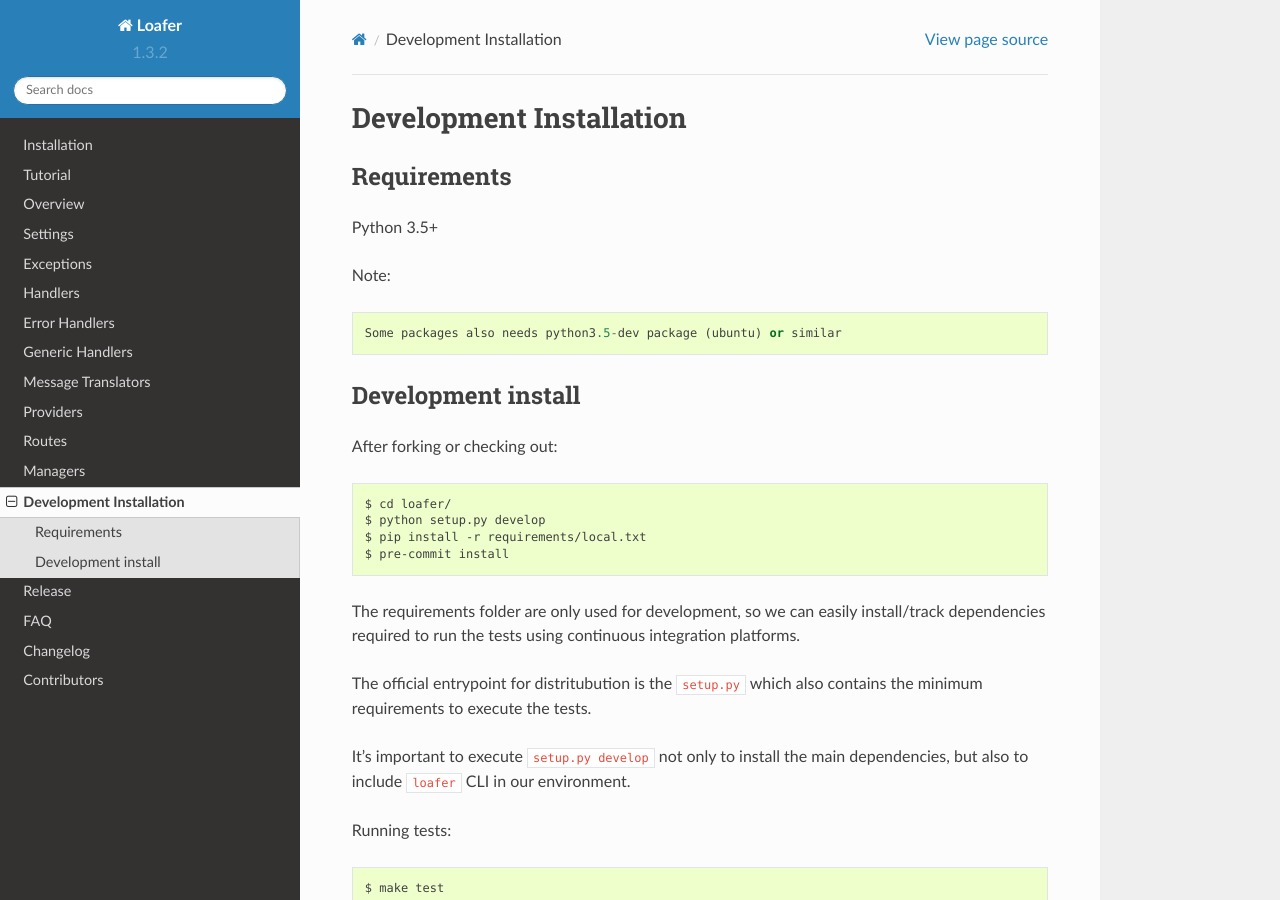
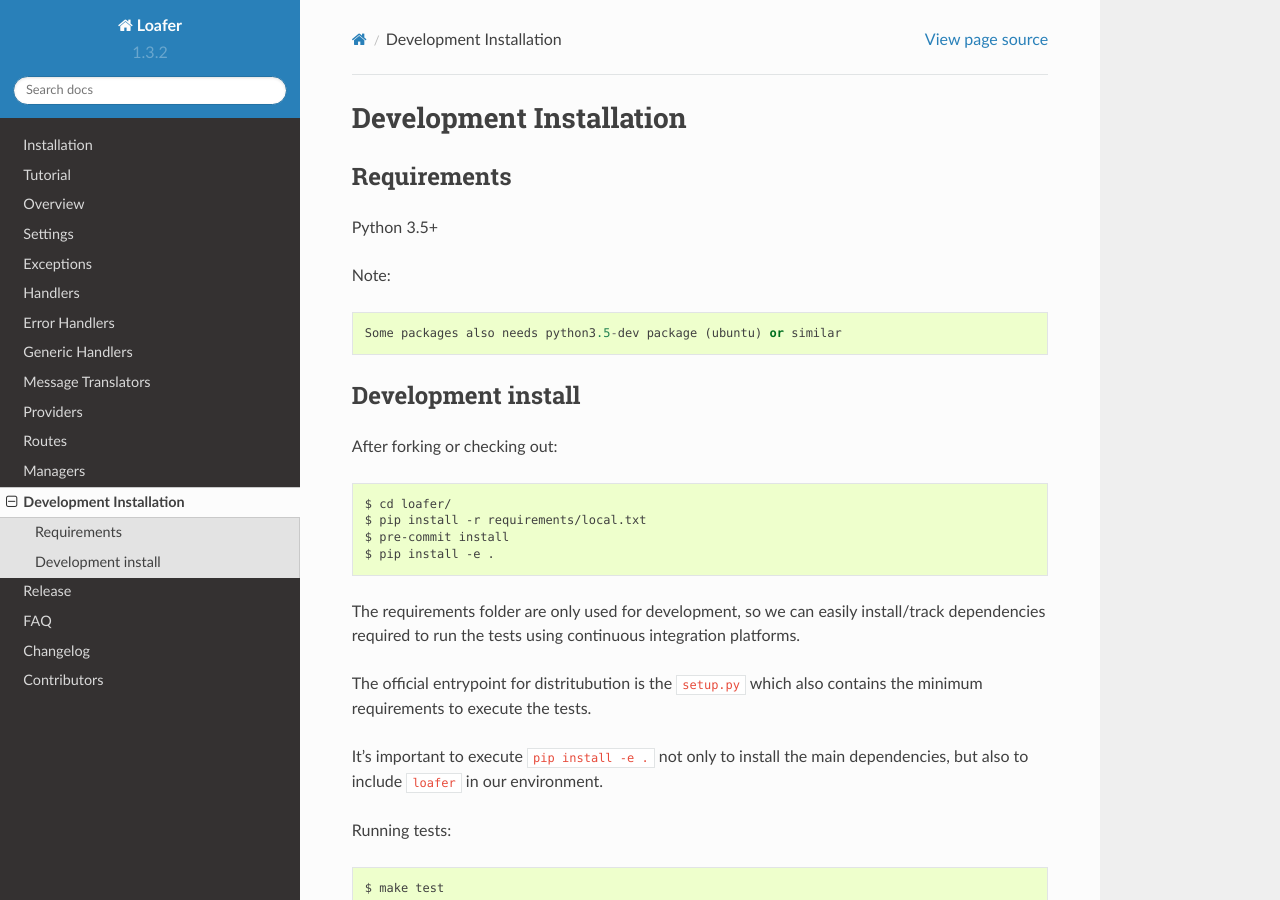
Before and after one commit to georgeyk/loafer, a Sphinx documentation site: the page built from docs/source/development/installation.rst, in a window 1280 px wide and 900 px high. Built offline with Sphinx 7.4.7 and the Read the Docs theme 2.0.0, drawn with Linux system fonts in a browser that asks for light colours.

```diff
--- a/docs/source/development/installation.rst
+++ b/docs/source/development/installation.rst
@@ -17,9 +17,9 @@ Development install
 After forking or checking out::
 
     $ cd loafer/
-    $ python setup.py develop
     $ pip install -r requirements/local.txt
     $ pre-commit install
+    $ pip install -e .
 
 
 The requirements folder are only used for development, so we can easily
@@ -29,8 +29,8 @@ integration platforms.
 The official entrypoint for distritubution is the ``setup.py`` which also
 contains the minimum requirements to execute the tests.
 
-It's important to execute ``setup.py develop`` not only to install the main
-dependencies, but also to include ``loafer`` CLI in our environment.
+It's important to execute ``pip install -e .`` not only to install the main
+dependencies, but also to include ``loafer`` in our environment.
 
 
 Running tests::
--- a/docs/source/tutorial.rst
+++ b/docs/source/tutorial.rst
@@ -26,8 +26,8 @@ The ``handlers.py``::
         return True
 
 
-    async def error_handler(exc_type, exc, message):
-        print('exception {} received'.format(exc_type))
+    async def error_handler(exc_info, message):
+        print('exception {} received'.format(exc_info))
         # do not delete the message that originated the error
         return  False
 
```
